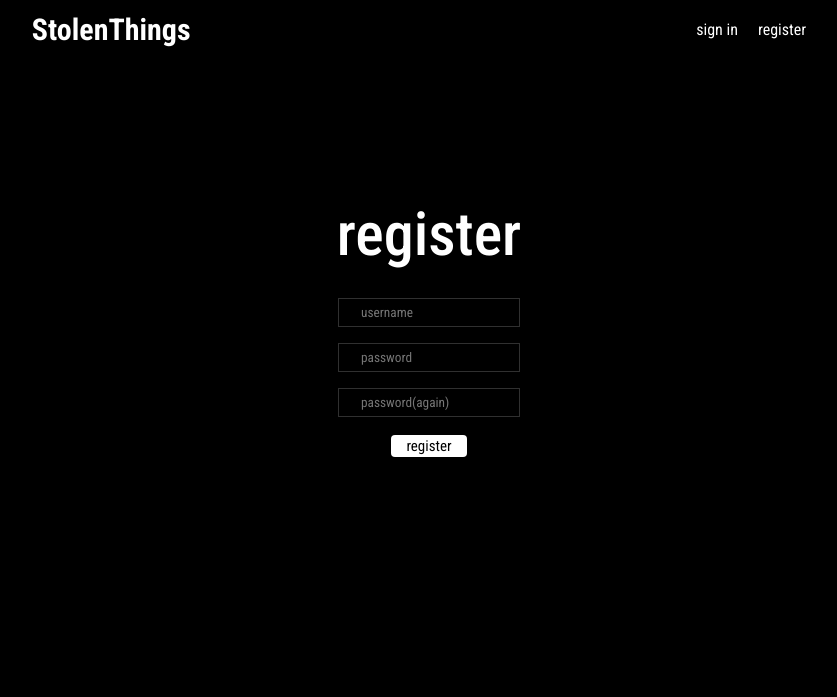
After one commit to Zyadbassem/project2, a Django app: page /register in a window 1280 px wide. The commit adds this page. Shown: the top 697 px of the page, without its empty margins (211-1048 px from the left). Run offline with Django 5.2, Linux system fonts and the light colour scheme.

Commit message:
adding register page

```diff
--- a/commerce/shop/templates/shop/layout.html
+++ b/commerce/shop/templates/shop/layout.html
@@ -15,7 +15,7 @@
         <a href="/"><h1>StolenThings</h1></a>
         <div class="headerLinks">
             <a href="{% url 'sign' %}">sign in</a>
-            <a href="/">register</a>
+            <a href="{% url 'register' %}">register</a>
         </div>
     </header>
     {% block main %}
--- /dev/null
+++ b/commerce/shop/templates/shop/register.html
@@ -0,0 +1,16 @@
+{% extends 'shop/layout.html' %}
+{% block main %}
+<main>
+    <h2 class="text-over-form">register</h2>
+    <form class="registerInputs" action="{% url 'register' %}" method="post">
+        {% csrf_token %}
+        <input type="text" placeholder="username" autocomplete="off" autofocus name="username">
+        <input type="password" placeholder="password" autocomplete="off" name="password">
+        <input type="text" placeholder="password(again)" autocomplete="off" name="passwordCon">
+        <button type="submit" class="sign-button">register</button>
+    </form>
+    {% if error %}
+    <p class="error">{{ error }}</p>
+    {% endif %}
+</main>
+{% endblock %}
--- a/commerce/shop/urls.py
+++ b/commerce/shop/urls.py
@@ -1,5 +1,6 @@
 from django.urls import path
 from . import views
 urlpatterns = [
-    path("",views.sign, name="sign")
+    path("sign",views.sign, name="sign"),
+    path("register", views.register, name="register")
 ]
--- a/commerce/shop/views.py
+++ b/commerce/shop/views.py
@@ -1,6 +1,6 @@
-from django.shortcuts import render, HttpResponse
+from django.shortcuts import render, HttpResponse, redirect
 from .models import user
-import hashlib
+from django.contrib.auth.hashers import make_password, check_password
 # Create your views here.
 def sign(request):
     #if user sends a form
@@ -21,9 +21,34 @@ def sign(request):
         userEntering = user.objects.filter(username=username).first()
         if not userEntering:
             return render(request, 'shop/sign.html', {'error': "wrong password/username"})
-        if userEntering.hashPassword != password:
+        if not check_password(password, userEntering.hashPassword):
             return render(request, 'shop/sign.html', {'error': "wrong password/username"})
         return HttpResponse("works")
+    #if user access via get
+    return render(request, 'shop/sign.html')
 
-
-    return render(request, 'shop/sign.html')
+def register(request):
+    if request.method == "POST":
+       #get username and check it
+        username = request.POST.get('username')
+        if not username:
+            return render(request, 'shop/register.html', {'error': "please enter username"})
+        if len(username) < 4:
+           return render(request, 'shop/register.html', {'error': "username not valid"})
+        checker = user.objects.filter(username=username).first()
+        if checker:
+            return render(request, 'shop/register.html', {'error': "user already exists"})
+        #get password and check it
+        password = request.POST.get('password')
+        passwordcon = request.POST.get('passwordCon')
+        if not password:
+            return render(request, 'shop/register.html', {'error': "please enter password"})
+        if len(password) < 4:
+           return render(request, 'shop/register.html', {'error': "password not valid"})
+        if password != passwordcon:
+            return render(request, 'shop/register.html', {'error': "passwords don't match"})
+        #add user to db
+        userEntering = user(username=username, hashPassword=make_password(password))
+        userEntering.save()
+        return redirect('sign')
+    return render(request, 'shop/register.html')
```
Also changed, not shown: commerce/db.sqlite3.
